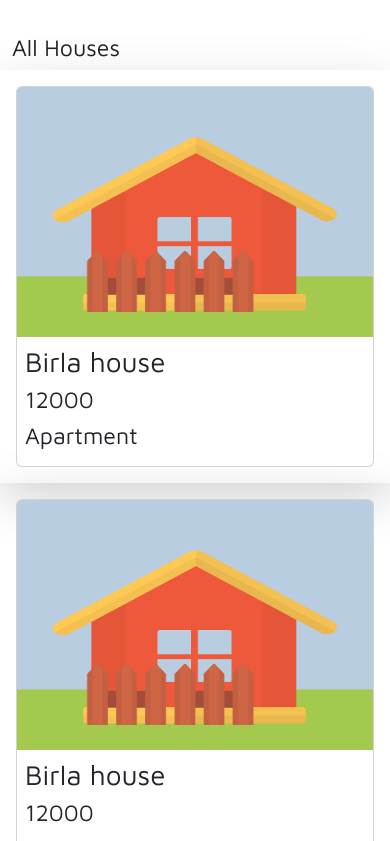
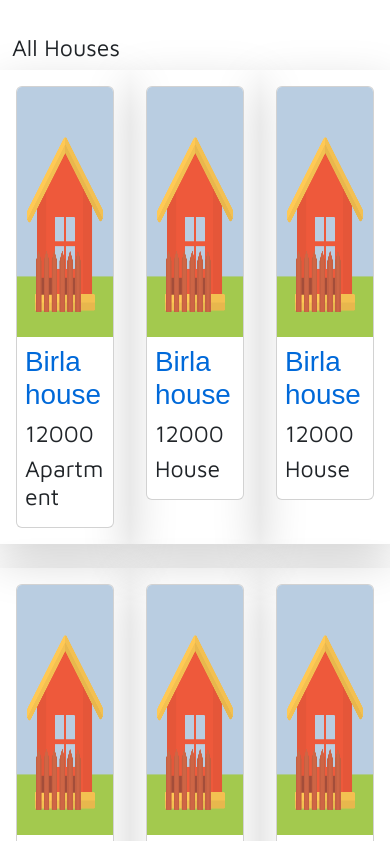
Before and after one commit to prabath1998/house_rental_ui, an Angular app: page / in a window 390 px wide. Shown: the part 714-1555 px from the top of the page. Built offline with nearby package versions, Linux system fonts and the light colour scheme.

Commit message:
style changes

```diff
--- a/src/app/property/property-card/property-card.component.css
+++ b/src/app/property/property-card/property-card.component.css
@@ -1,44 +1,52 @@
-/* .propimg{
-  height: 250px !important;
-  overflow: hidden;
-} */
-
-.card:hover img {
-  transform: scale(1.1, 1.1);
-  transition-duration: 500ms;
-  transition-timing-function: ease-out;
-  height: 250px;
-  cursor: pointer;
-  opacity: 0.7;
+.card {
+  min-height: 400px;
 }
 
-.card img {
-  transform: scale(1, 1);
-  transition-duration: 500ms;
-  transition-timing-function: ease-out;
-  height: 250px;
+.card-body h1 {
+  font-family: fantasy;
+  color: #0069d9;
 }
 
-.card-img-wrapper {
+.font-highlight {
+  font-style: italic;
+  color: red;
+}
+
+.card-img-wrapper{
   overflow: hidden;
   position: relative;
 }
 
-.member-icons {
+.card:hover img{
+  transform: scale(1.2,1.2);
+  transition-duration: 500ms;
+  transition-timing-function: ease-out;
+  height: 250px;
+  opacity: .7;
+}
+
+.card img{
+  transform: scale(1,1);
+  transition-duration: 500ms;
+  transition-timing-function: ease-out;
+  height: 250px
+}
+
+.member-icons{
   position: absolute;
   bottom: -10%;
   left: 0;
   right: 0;
+  margin-right: auto;
   margin-left: auto;
-  margin-right: auto;
   opacity: 0;
 }
 
-.card-img-wrapper:hover .member-icons {
+.card-img-wrapper:hover .member-icons{
   bottom: 0;
   opacity: 1;
 }
 
-.animate {
+.animate{
   transition: all 0.3s ease-in-out;
 }
--- a/src/app/property/property-list/property-list.component.html
+++ b/src/app/property/property-list/property-list.component.html
@@ -1,5 +1,5 @@
 <div class="row">
-  <div *ngFor="let property of properties" class="shadow-lg col-sm-4 p-3">
+  <div *ngFor="let property of properties" class="shadow-lg col-4 p-3 mb-4">
     <app-property-card [property]="property"></app-property-card>
   </div>
 </div>
```
